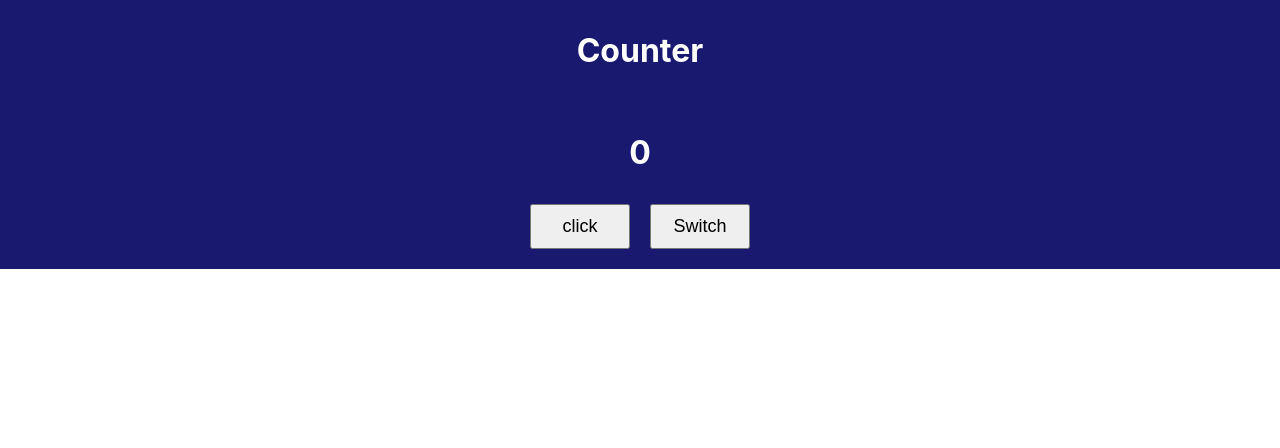
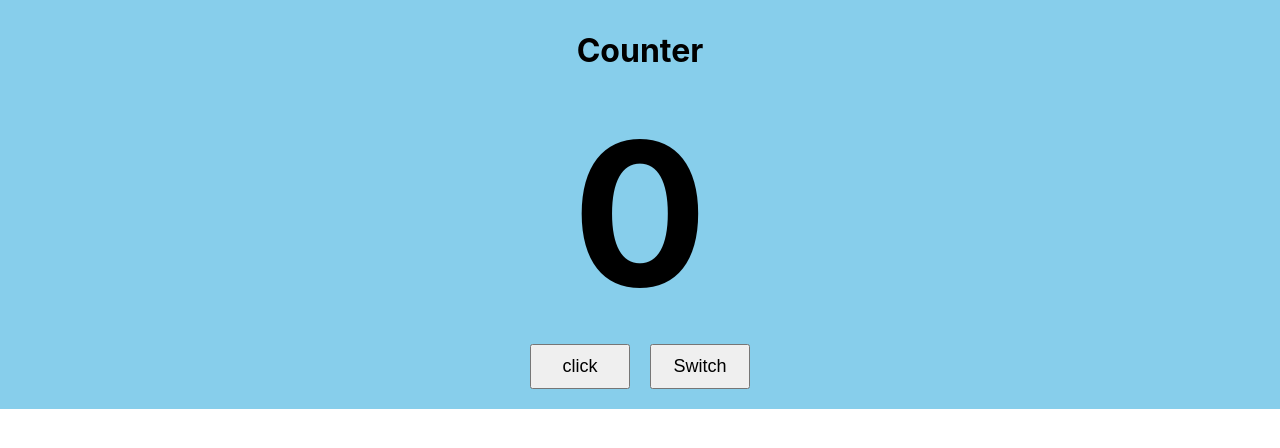
Before and after one commit to ali2527/bootcamp-react-1, a React (Create React App) app: page / in a window 1280 px wide. Shown: the top 448 px of the page. Built offline with nearby package versions, Linux system fonts and the light colour scheme.

Commit message:
update css

```diff
--- a/src/App.js
+++ b/src/App.js
@@ -7,7 +7,7 @@ import Dinner from './Dinner'
 function App() {
 
   let [count,setCount] = useState(0);
-  let [Ismorning,setMorning] = useState(true);
+  let [Ismorning,setMorning] = useState(false);
 
 
 
--- a/src/Dinner.js
+++ b/src/Dinner.js
@@ -1,12 +1,13 @@
 import React from "react";
+import "./main.css";
 
 
 function Dinner(props){
     return(
-        <div>
+        <div classname="content">
 
-            <h1>Counter </h1><br/>
-            <h1>{props.count}</h1>
+            <h1>Counter </h1>
+            <h1 className="counter">{props.count}</h1>
 
         </div>
     );
--- /dev/null
+++ b/src/main.css
@@ -0,0 +1,4 @@
+.counter{
+    font-size: 200px!important;
+    margin: 0px;
+}
```
